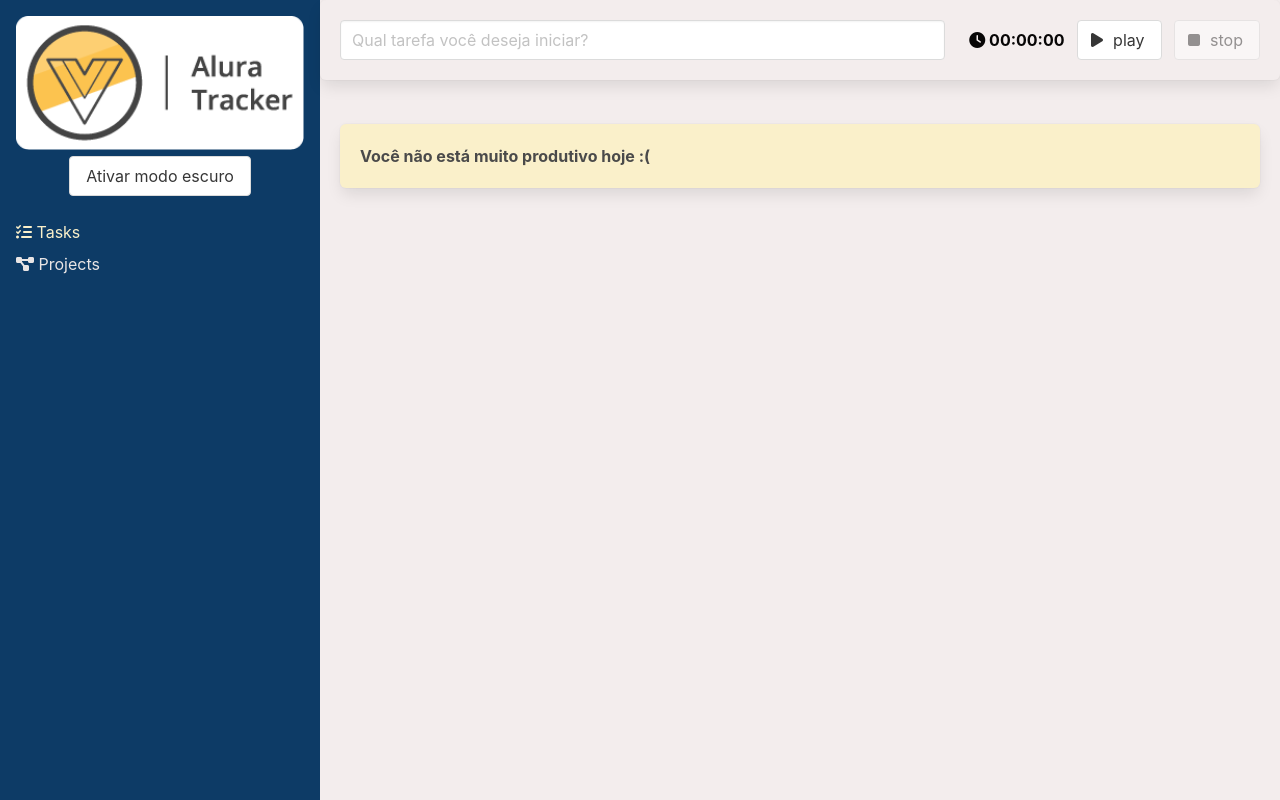
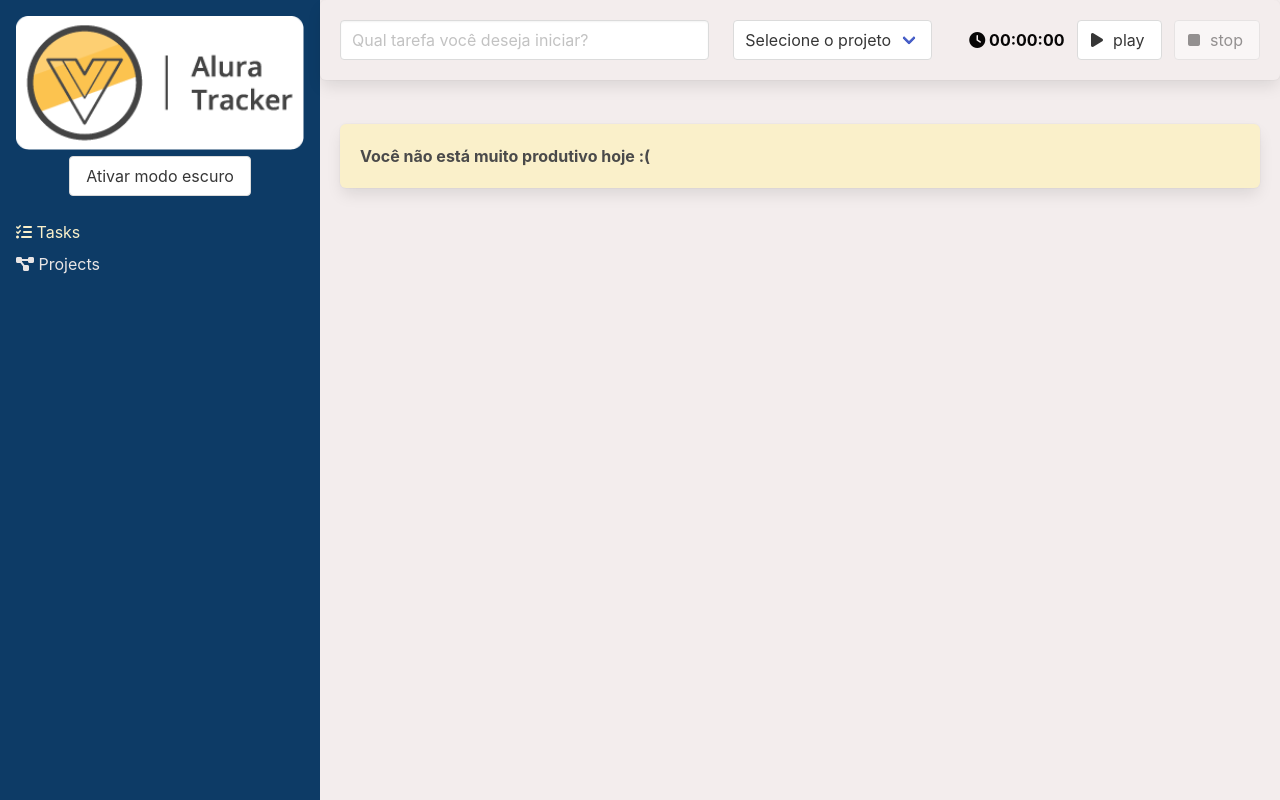
Before and after one commit to Aristiklever-R-Sousa/Alura-Tracker, a Vue app: page /projects in a window 1280 px wide. Built offline with nearby package versions, Linux system fonts and the light colour scheme.

Commit message:
feat: Implementação do store com vuex

```diff
--- a/package.json
+++ b/package.json
@@ -10,7 +10,8 @@
   "dependencies": {
     "core-js": "^3.8.3",
     "vue": "^3.2.13",
-    "vue-router": "4"
+    "vue-router": "4",
+    "vuex": "^4.0.2"
   },
   "devDependencies": {
     "@fortawesome/fontawesome-free": "^6.1.2",
--- a/src/components/ButtonComp.vue
+++ b/src/components/ButtonComp.vue
@@ -1,9 +1,9 @@
 <template>
   <button :name="name" class="button" @click="callFunc" :disabled="isDisabled">
-    <span class="icon">
+    <span v-if="icon" class="icon">
       <i :class="icon"></i>
     </span>
-    <span>{{ name }}</span>
+    <span v-if="name">{{ name }}</span>
   </button>
 </template>
 
@@ -15,11 +15,9 @@ export default defineComponent({
   props: {
     name: {
       type: String,
-      required: true,
     },
     icon: {
       type: String,
-      required: true,
     },
     isDisabled: {
       type: Boolean,
--- a/src/components/FormComp.vue
+++ b/src/components/FormComp.vue
@@ -2,7 +2,7 @@
   <div class="box form">
     <div class="columns">
       <div
-        class="column is-8"
+        class="column is-5"
         role="form"
         aria-label="Formulário para criação de uma nova tarefa"
       >
@@ -13,6 +13,20 @@
           v-model="description"
         />
       </div>
+      <div class="column is-3">
+        <div class="select">
+          <select name="" id="" v-model="projectId">
+            <option value="">Selecione o projeto</option>
+            <option
+              v-for="project in projects"
+              :key="project.id"
+              :value="project.id"
+            >
+              {{ project.name }}
+            </option>
+          </select>
+        </div>
+      </div>
 
       <div class="column">
         <TimerComp @on-timer-is-finish="taskFinish" />
@@ -22,28 +36,45 @@
 </template>
 
 <script lang="ts">
-import { defineComponent } from "vue";
+import { computed, defineComponent } from "vue";
 
 import TimerComp from "./TimerComp.vue";
 import ITask from "@/interfaces/ITask";
+import { useStore } from "@/store";
 
 export default defineComponent({
   name: "FormComp",
   data() {
     return {
       description: "",
+      projectId: "",
     };
   },
   emits: ["onSaveTask"],
   methods: {
     taskFinish(timeInSeconds: number) {
+      const project = this.projects.find(
+        (project) => project.id === this.projectId
+      );
+
+      // if (project === undefined)
+      //   this.$emit("onSaveTask", { error: "Projeto não encontrado" });
+
       const payload: ITask = {
         description: this.description,
         timeInSeconds,
+        project,
       };
+
       this.$emit("onSaveTask", payload);
       this.description = "";
     },
+  },
+  setup() {
+    const store = useStore();
+    return {
+      projects: computed(() => store.state.projects),
+    };
   },
   components: {
     TimerComp,
--- a/src/components/TaskComp.vue
+++ b/src/components/TaskComp.vue
@@ -5,6 +5,9 @@
         {{
           task.description ? task.description : "Nenhuma descrição informada."
         }}
+      </div>
+      <div class="column">
+        {{ task.project ? task.project.name : "Nenhum projeto informado." }}
       </div>
       <div class="column">
         <Chronometer :time-in-seconds="task.timeInSeconds" />
--- a/src/interfaces/ITask.ts
+++ b/src/interfaces/ITask.ts
@@ -1,4 +1,7 @@
+import IProject from "./IProject";
+
 export default interface ITask {
   timeInSeconds: number;
   description: string;
+  project: IProject | undefined;
 }
--- a/src/main.ts
+++ b/src/main.ts
@@ -3,5 +3,6 @@ import App from "./App.vue";
 
 import "@fortawesome/fontawesome-free/css/all.css";
 import router from "./router";
+import { key, store } from "./store";
 
-createApp(App).use(router).mount("#app");
+createApp(App).use(router).use(store, key).mount("#app");
--- /dev/null
+++ b/src/store/index.ts
@@ -0,0 +1,30 @@
+import { InjectionKey } from "vue";
+import { createStore, Store, useStore as vuexUseStore } from "vuex";
+
+import IProject from "@/interfaces/IProject";
+
+interface State {
+  projects: IProject[];
+}
+
+export const key: InjectionKey<Store<State>> = Symbol();
+
+export const store = createStore<State>({
+  state: {
+    projects: [],
+  },
+  mutations: {
+    setProjects(state, projectName: string) {
+      const project = {
+        id: new Date().toISOString(),
+        name: projectName,
+      } as IProject;
+
+      state.projects.push(project);
+    },
+  },
+});
+
+export function useStore(): Store<State> {
+  return vuexUseStore(key);
+}
--- a/src/views/Projects.vue
+++ b/src/views/Projects.vue
@@ -35,26 +35,27 @@
 <script lang="ts">
 import { defineComponent } from "vue";
 
-import IProject from "@/interfaces/IProject";
+import { useStore } from "@/store";
 
 export default defineComponent({
   name: "ProjectsComp",
   data() {
     return {
       projectName: "",
-      projects: [] as IProject[],
     };
   },
   methods: {
     salve() {
-      const project: IProject = {
-        name: this.projectName,
-        id: new Date().toISOString(),
-      };
-
-      this.projects.push(project);
+      this.store.commit("setProjects", this.projectName);
       this.projectName = "";
     },
+  },
+  setup() {
+    const store = useStore();
+    return {
+      store,
+      projects: store.state.projects,
+    };
   },
 });
 </script>
```
Also changed, not shown: 1 other file (tests, documents, lock files or other folders).
